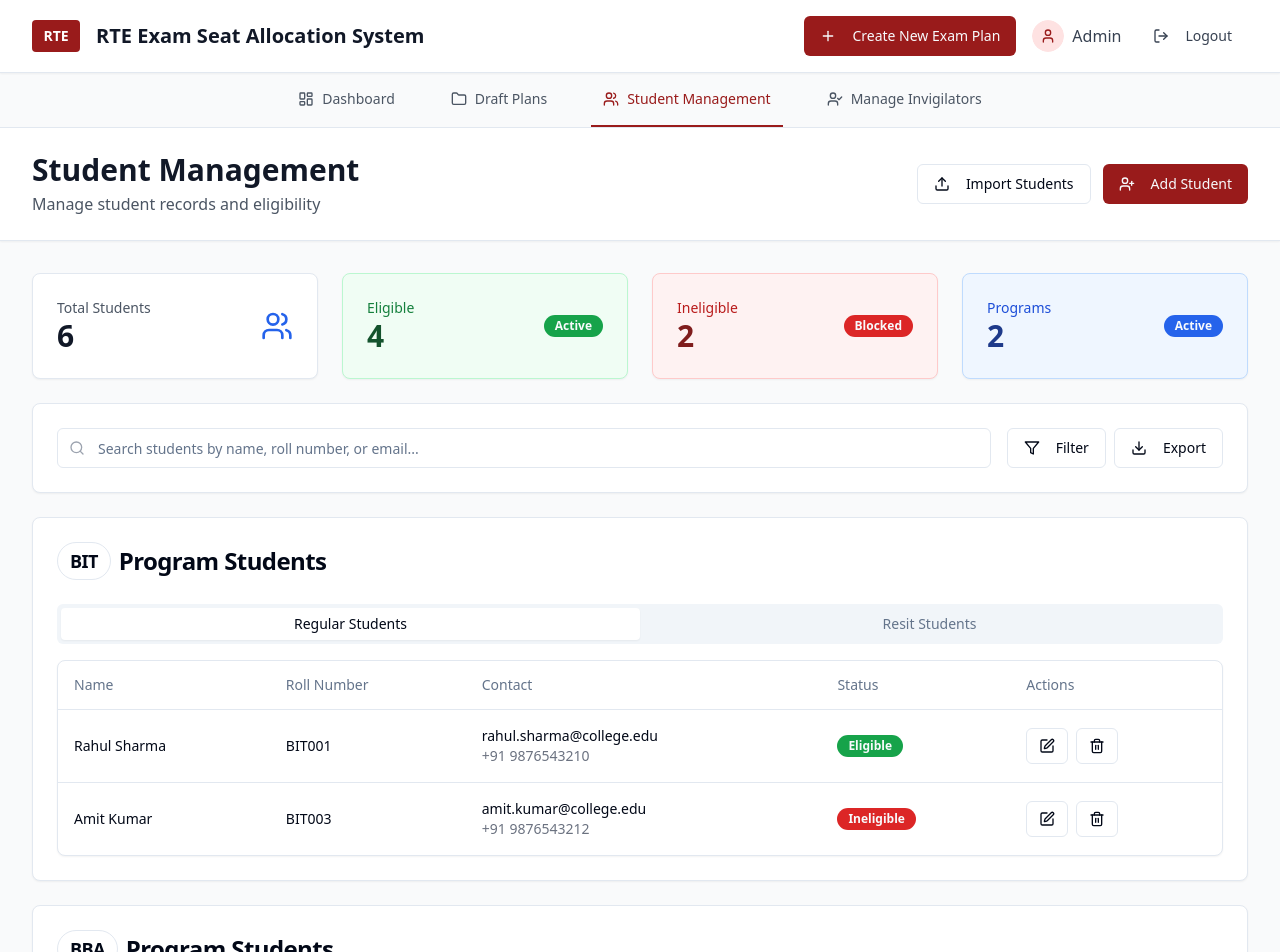
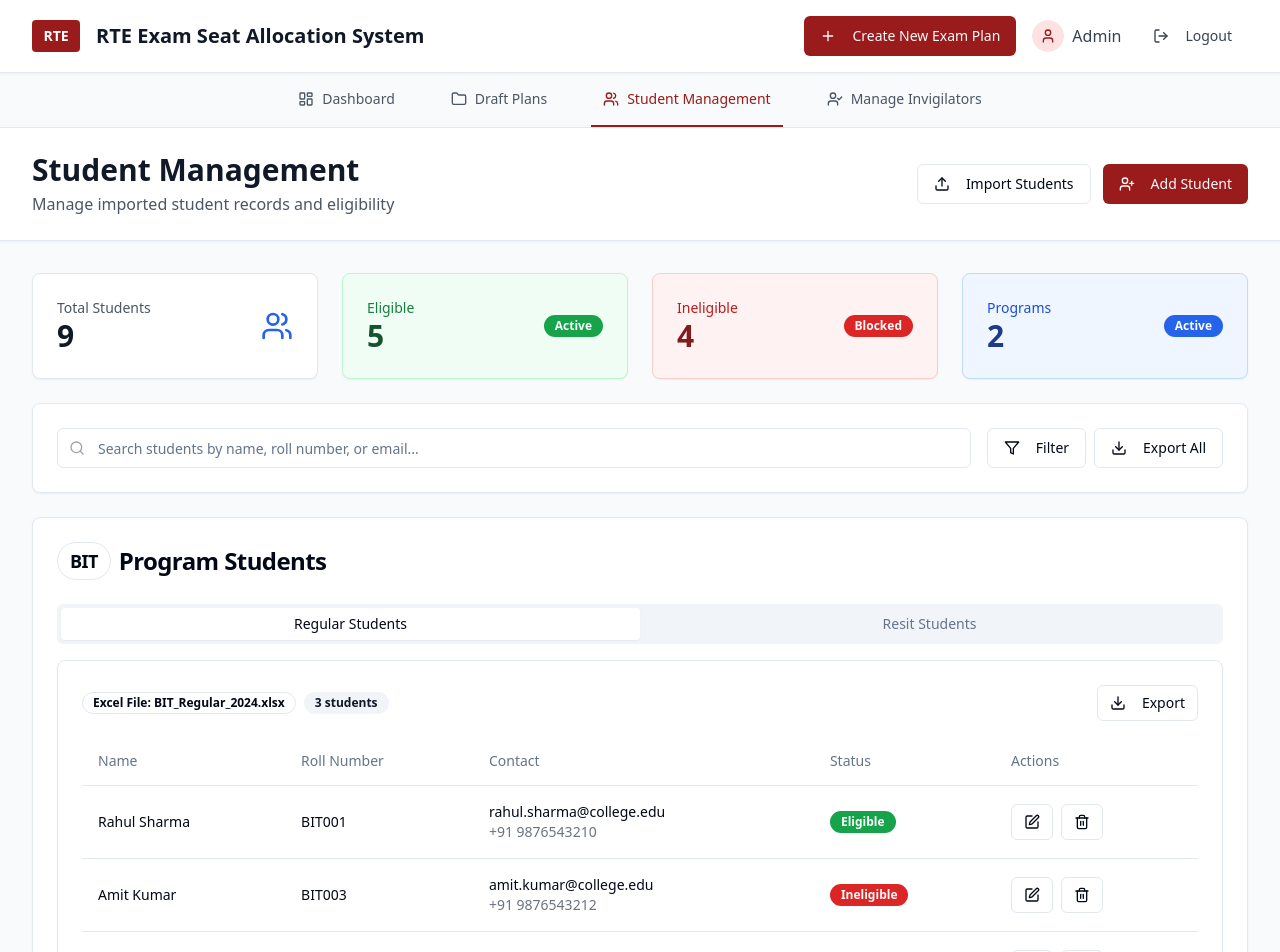
Before and after one commit to shribisha613/crimson-campus-design, a React (Vite) app: page /students in a window 1280 px wide. Shown: the top 952 px of the page. Built offline with nearby package versions, Linux system fonts and the light colour scheme.

Commit message:
Fix: Student list and exam flow
Updated student management to use a single imported file. Added regular/resit student selection to the "Create New Exam" flow.

```diff
--- a/src/components/StudentManagement.tsx
+++ b/src/components/StudentManagement.tsx
@@ -7,6 +7,8 @@ import { Input } from "@/components/ui/input";
 import { Table, TableBody, TableCell, TableHead, TableHeader, TableRow } from "@/components/ui/table";
 import { Tabs, TabsContent, TabsList, TabsTrigger } from "@/components/ui/tabs";
 import { Checkbox } from "@/components/ui/checkbox";
+import { RadioGroup, RadioGroupItem } from "@/components/ui/radio-group";
+import { Label } from "@/components/ui/label";
 import { Users, Upload, Download, Search, ArrowRight, ArrowLeft, UserMinus } from 'lucide-react';
 
 interface StudentManagementProps {
@@ -19,6 +21,7 @@ interface StudentManagementProps {
 const StudentManagement: React.FC<StudentManagementProps> = ({ data, onUpdate, onNext, onPrevious }) => {
   const [searchTerm, setSearchTerm] = useState('');
   const [selectedCourses, setSelectedCourses] = useState<string[]>(['BIT']);
+  const [studentType, setStudentType] = useState<'regular' | 'resit'>('regular');
   const [activeTab, setActiveTab] = useState('regular');
 
   const courses = ['BIT', 'BBA', 'MBA', 'BSc', 'MSc'];
@@ -59,7 +62,8 @@ const StudentManagement: React.FC<StudentManagementProps> = ({ data, onUpdate, o
     const eligibleStudents = getCurrentStudents().filter(s => s.eligible);
     onUpdate({
       ...data,
-      students: eligibleStudents
+      students: eligibleStudents,
+      studentType: studentType
     });
     onNext();
   };
@@ -86,6 +90,27 @@ const StudentManagement: React.FC<StudentManagementProps> = ({ data, onUpdate, o
           </div>
         </CardHeader>
         <CardContent className="space-y-4">
+          {/* Student Type Selection */}
+          <Card>
+            <CardHeader>
+              <CardTitle className="text-base">Select Student Type</CardTitle>
+            </CardHeader>
+            <CardContent>
+              <RadioGroup value={studentType} onValueChange={(value: 'regular' | 'resit') => setStudentType(value)}>
+                <div className="flex items-center space-x-2">
+                  <RadioGroupItem value="regular" id="regular" />
+                  <Label htmlFor="regular">Regular Students</Label>
+                  <Badge variant="outline" className="ml-2">Standard Exam</Badge>
+                </div>
+                <div className="flex items-center space-x-2">
+                  <RadioGroupItem value="resit" id="resit" />
+                  <Label htmlFor="resit">Resit Students</Label>
+                  <Badge variant="outline" className="ml-2">Supplementary Exam</Badge>
+                </div>
+              </RadioGroup>
+            </CardContent>
+          </Card>
+
           {/* Course Selection */}
           <Card>
             <CardHeader>
--- a/src/pages/Students.tsx
+++ b/src/pages/Students.tsx
@@ -20,24 +20,27 @@ const Students = () => {
 
   const courses = ['BIT', 'BBA'];
 
-  // Sample data organized by program and type
-  const studentsData = {
+  // Sample imported Excel data - this would come from actual file import
+  const importedStudentsData = {
     BIT: {
       regular: [
-        { id: 1, name: 'Rahul Sharma', rollNo: 'BIT001', email: 'rahul.sharma@college.edu', phone: '+91 9876543210', eligible: true },
-        { id: 2, name: 'Amit Kumar', rollNo: 'BIT003', email: 'amit.kumar@college.edu', phone: '+91 9876543212', eligible: false },
+        { id: 1, name: 'Rahul Sharma', rollNo: 'BIT001', email: 'rahul.sharma@college.edu', phone: '+91 9876543210', eligible: true, importedFrom: 'BIT_Regular_2024.xlsx' },
+        { id: 2, name: 'Amit Kumar', rollNo: 'BIT003', email: 'amit.kumar@college.edu', phone: '+91 9876543212', eligible: false, importedFrom: 'BIT_Regular_2024.xlsx' },
+        { id: 3, name: 'Neha Singh', rollNo: 'BIT007', email: 'neha.singh@college.edu', phone: '+91 9876543216', eligible: true, importedFrom: 'BIT_Regular_2024.xlsx' },
       ],
       resit: [
-        { id: 3, name: 'Vikram Singh', rollNo: 'BIT005', email: 'vikram.singh@college.edu', phone: '+91 9876543214', eligible: true },
+        { id: 4, name: 'Vikram Singh', rollNo: 'BIT005', email: 'vikram.singh@college.edu', phone: '+91 9876543214', eligible: true, importedFrom: 'BIT_Resit_2024.xlsx' },
+        { id: 5, name: 'Arjun Patel', rollNo: 'BIT009', email: 'arjun.patel@college.edu', phone: '+91 9876543218', eligible: false, importedFrom: 'BIT_Resit_2024.xlsx' },
       ]
     },
     BBA: {
       regular: [
-        { id: 4, name: 'Priya Patel', rollNo: 'BBA002', email: 'priya.patel@college.edu', phone: '+91 9876543211', eligible: true },
-        { id: 5, name: 'Sneha Gupta', rollNo: 'BBA004', email: 'sneha.gupta@college.edu', phone: '+91 9876543213', eligible: true },
+        { id: 6, name: 'Priya Patel', rollNo: 'BBA002', email: 'priya.patel@college.edu', phone: '+91 9876543211', eligible: true, importedFrom: 'BBA_Regular_2024.xlsx' },
+        { id: 7, name: 'Sneha Gupta', rollNo: 'BBA004', email: 'sneha.gupta@college.edu', phone: '+91 9876543213', eligible: true, importedFrom: 'BBA_Regular_2024.xlsx' },
+        { id: 8, name: 'Rajesh Kumar', rollNo: 'BBA008', email: 'rajesh.kumar@college.edu', phone: '+91 9876543217', eligible: false, importedFrom: 'BBA_Regular_2024.xlsx' },
       ],
       resit: [
-        { id: 6, name: 'Pooja Verma', rollNo: 'BBA006', email: 'pooja.verma@college.edu', phone: '+91 9876543215', eligible: false },
+        { id: 9, name: 'Pooja Verma', rollNo: 'BBA006', email: 'pooja.verma@college.edu', phone: '+91 9876543215', eligible: false, importedFrom: 'BBA_Resit_2024.xlsx' },
       ]
     }
   };
@@ -73,7 +76,25 @@ const Students = () => {
       student.email.toLowerCase().includes(searchTerm.toLowerCase())
     );
 
+    const fileName = filteredStudents.length > 0 ? filteredStudents[0].importedFrom : `${program}_${type}_2024.xlsx`;
+
     return (
+      <div className="space-y-4">
+        <div className="flex items-center justify-between">
+          <div className="flex items-center gap-2">
+            <Badge variant="outline" className="text-xs">
+              Excel File: {fileName}
+            </Badge>
+            <Badge variant="secondary" className="text-xs">
+              {filteredStudents.length} students
+            </Badge>
+          </div>
+          <Button variant="outline" size="sm">
+            <Download className="w-4 h-4 mr-2" />
+            Export
+          </Button>
+        </div>
+
         <Table>
           <TableHeader>
             <TableRow>
@@ -114,14 +135,15 @@ const Students = () => {
             ))}
           </TableBody>
         </Table>
+      </div>
     );
   };
 
-  const totalStudents = Object.values(studentsData).reduce((total, program) =>
+  const totalStudents = Object.values(importedStudentsData).reduce((total, program) =>
     total + program.regular.length + program.resit.length, 0
   );
 
-  const eligibleCount = Object.values(studentsData).reduce((total, program) =>
+  const eligibleCount = Object.values(importedStudentsData).reduce((total, program) =>
     total + [...program.regular, ...program.resit].filter(s => s.eligible).length, 0
   );
 
@@ -135,7 +157,7 @@ const Students = () => {
           <div className="flex justify-between items-center py-6">
             <div>
               <h1 className="text-3xl font-bold text-gray-900">Student Management</h1>
-              <p className="text-gray-600 mt-1">Manage student records and eligibility</p>
+              <p className="text-gray-600 mt-1">Manage imported student records and eligibility</p>
             </div>
             <div className="flex gap-3">
               <Dialog open={importDialogOpen} onOpenChange={setImportDialogOpen}>
@@ -279,7 +301,7 @@ const Students = () => {
                 </Button>
                 <Button variant="outline">
                   <Download className="w-4 h-4 mr-2" />
-                  Export
+                  Export All
                 </Button>
               </div>
             </div>
@@ -307,16 +329,16 @@ const Students = () => {
 
                   <TabsContent value="regular" className="mt-4">
                     <Card>
-                      <CardContent className="p-0">
-                        {renderStudentTable(studentsData[program as keyof typeof studentsData].regular, program, 'regular')}
+                      <CardContent className="p-6">
+                        {renderStudentTable(importedStudentsData[program as keyof typeof importedStudentsData].regular, program, 'regular')}
                       </CardContent>
                     </Card>
                   </TabsContent>
 
                   <TabsContent value="resit" className="mt-4">
                     <Card>
-                      <CardContent className="p-0">
-                        {renderStudentTable(studentsData[program as keyof typeof studentsData].resit, program, 'resit')}
+                      <CardContent className="p-6">
+                        {renderStudentTable(importedStudentsData[program as keyof typeof importedStudentsData].resit, program, 'resit')}
                       </CardContent>
                     </Card>
                   </TabsContent>
```
Lines whose indentation alone changed are shown as unchanged.
